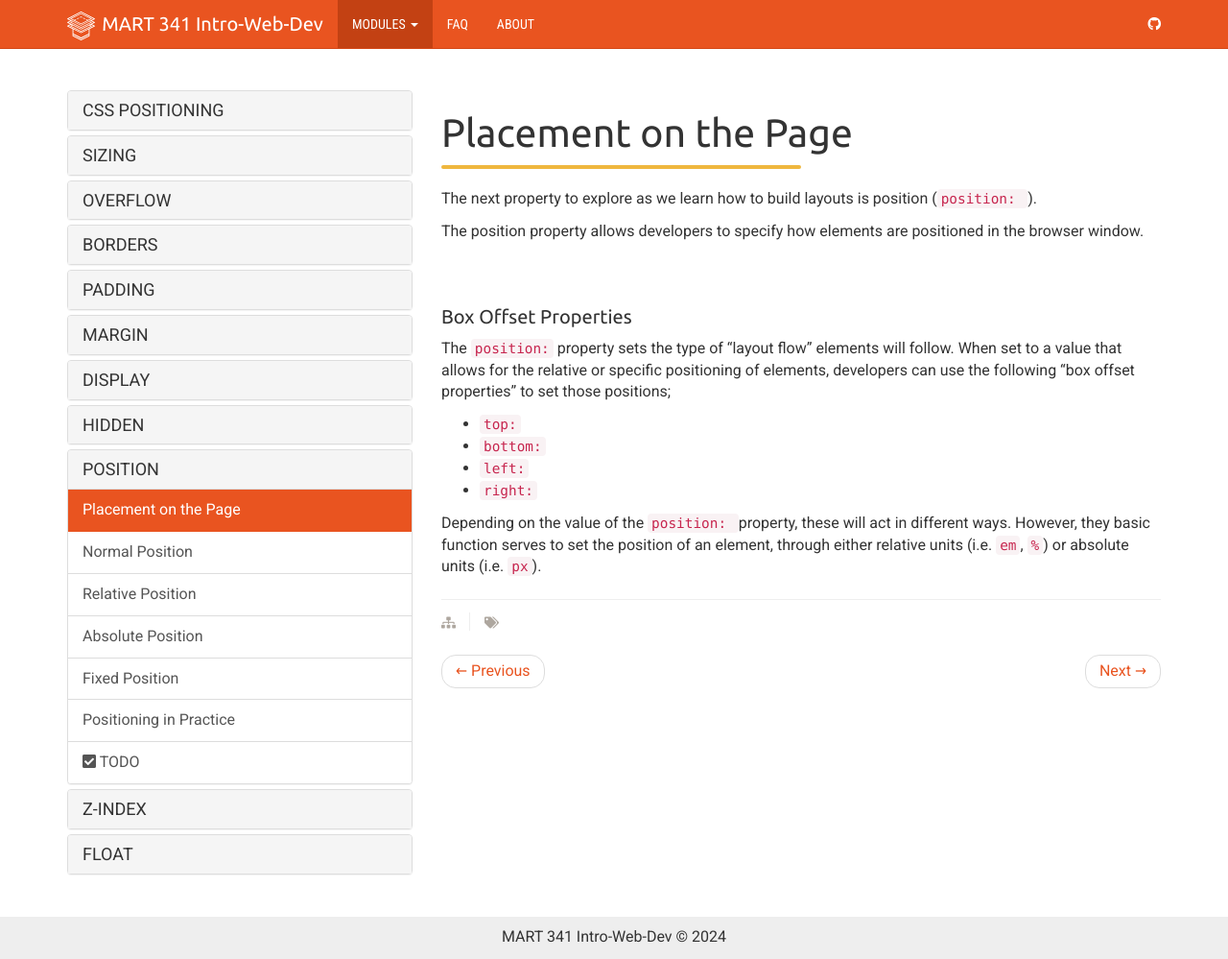
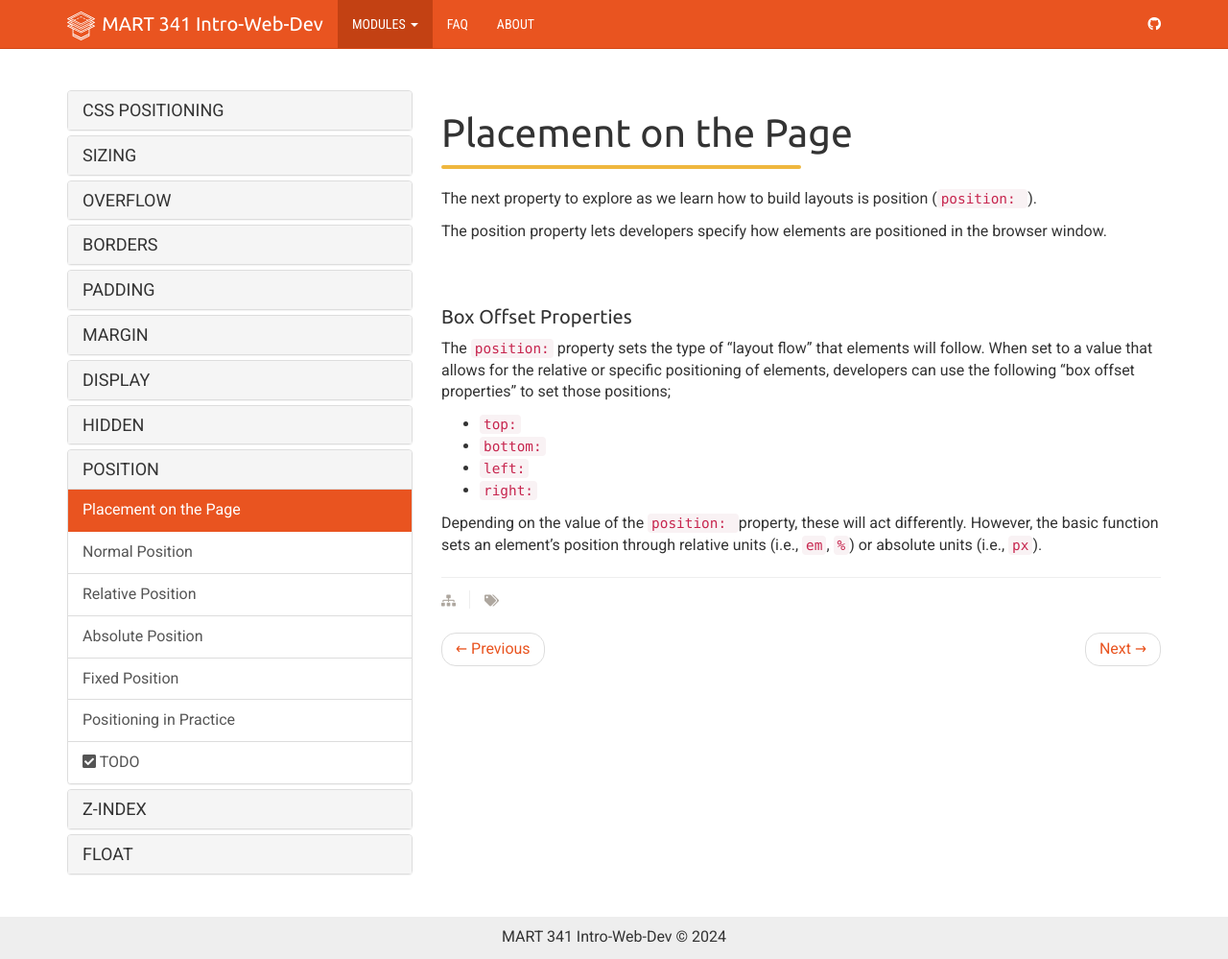
Before and after one commit to Montana-Media-Arts/webDesignFall2024, a Jekyll site: the page built from _docs/topic-11/08-position/01-page.md, in a window 1280 px wide and 999 px high. Shown: the whole window at 96% size. Built offline with Jekyll 4.4.1, drawn with Linux system fonts in a browser that asks for light colours; nearby versions of some CDN libraries.

Commit message:
Update 01-page.md

```diff
--- a/_docs/topic-11/08-position/01-page.md
+++ b/_docs/topic-11/08-position/01-page.md
@@ -8,15 +8,15 @@ permalink: /topic-11/position-intro/
 
 The next property to explore as we learn how to build layouts is position (`position: `).
 
-The position property allows developers to specify how elements are positioned in the browser window.
+The position property lets developers specify how elements are positioned in the browser window.
 
 #### Box Offset Properties
 
-The `position:` property sets the type of "layout flow" elements will follow. When set to a value that allows for the relative or specific positioning of elements, developers can use the following "box offset properties" to set those positions;
+The `position:` property sets the type of "layout flow" that elements will follow. When set to a value that allows for the relative or specific positioning of elements, developers can use the following "box offset properties" to set those positions;
 
 - `top: `
 - `bottom: `
 - `left: `
 - `right: `
 
-Depending on the value of the `position: ` property, these will act in different ways. However, they basic function serves to set the position of an element, through either relative units (i.e. `em`, `%`) or absolute units (i.e. `px`).
+Depending on the value of the `position: ` property, these will act differently. However, the basic function sets an element's position through relative units (i.e., `em`, `%`) or absolute units (i.e., `px`).
```
